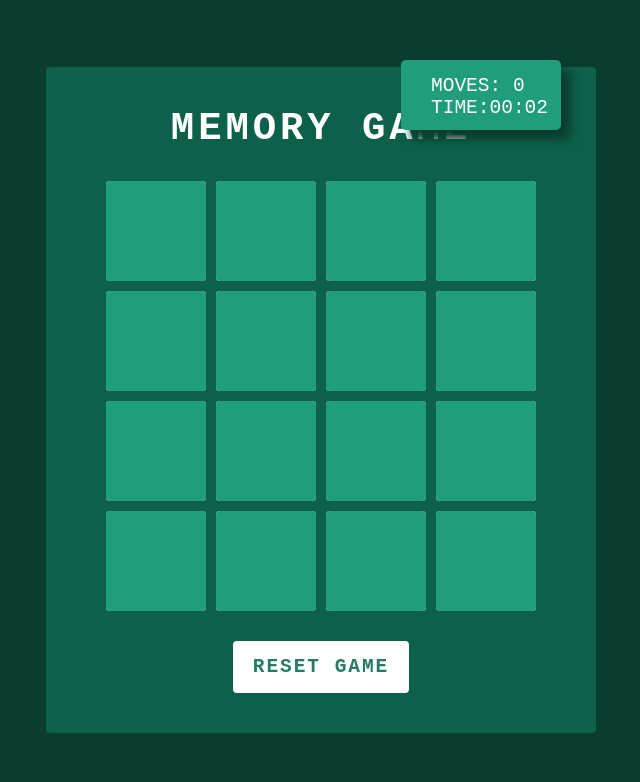
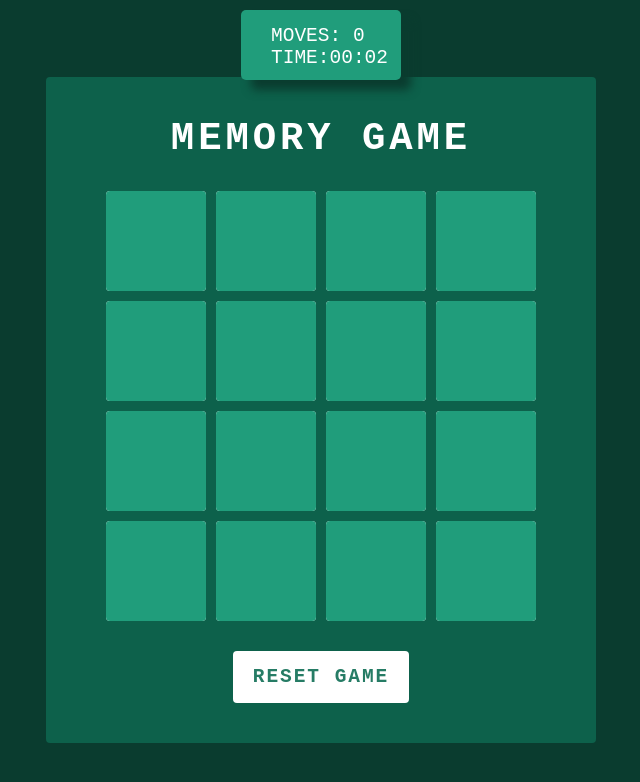
Before and after one commit to Pika003/Card-Matching-Game, a plain HTML site: page Card Matching Game/index.html in a window 1280 px wide. Both pictures are taken after a click on the button "START GAME". Shown: the whole page, without its empty margins (319-959 px from the left). Drawn offline with Linux system fonts and the light colour scheme.

Commit message:
fix some bugs

```diff
--- a/Card Matching Game/style.css
+++ b/Card Matching Game/style.css
@@ -18,15 +18,14 @@ body{
     font-size: 1.5em;
     color: #fff;
     text-transform: uppercase;
-
     background: #209d7b;
     border-radius: 5px;
     position: absolute;
     box-shadow: 10px 10px 10px #0a3c2f;
-    top: 60px;
-    right: 400px;
+    top: 10px;
     z-index: 10;
     display: block;
+    position: absolute;
 }
 #active,#counter{
     display: none;
@@ -38,7 +37,7 @@ body{
     justify-content: center;
     align-items: center;
     gap: 30px;
-    margin: 15px;
+    margin: 20px 15px 0 15px;
     background: #0d614b;
     padding: 40px 60px;
     border-radius: 4px;
```
